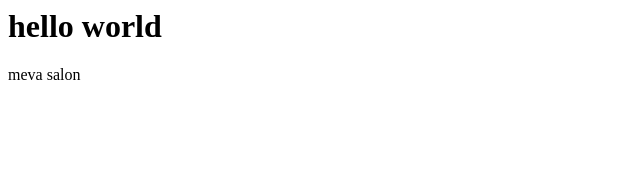
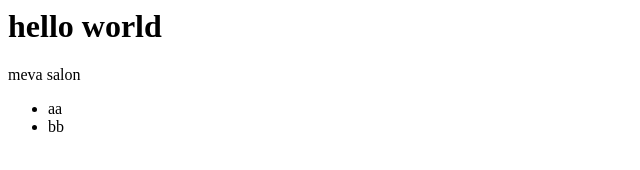
Before and after one commit to fendy132us/wpu-git-test2, a plain HTML site: page index.html in a window 1280 px wide. Shown: the full height of the page, 0-640 px from the left. Drawn offline with Linux system fonts and the light colour scheme.

Commit message:
menambahkan list pada file index.html

```diff
--- a/index.html
+++ b/index.html
@@ -5,5 +5,13 @@
     <body>
       <h1>hello world</h1>
       <p>meva salon</p>
+      <ul>
+        <li>
+          aa
+        </li>
+        <li>
+          bb
+        </li>
+      </ul>
     </body>
 </html>
```
